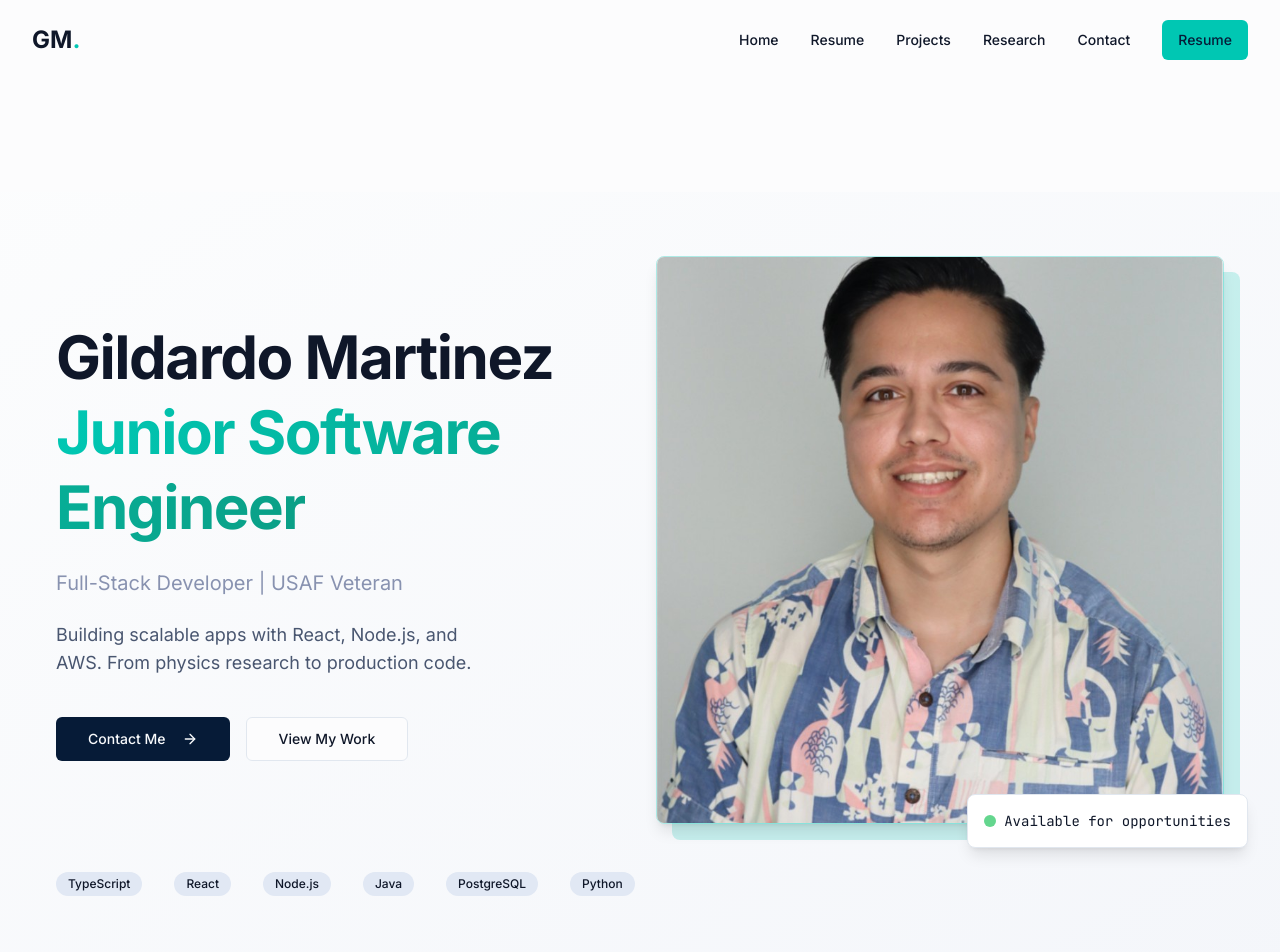
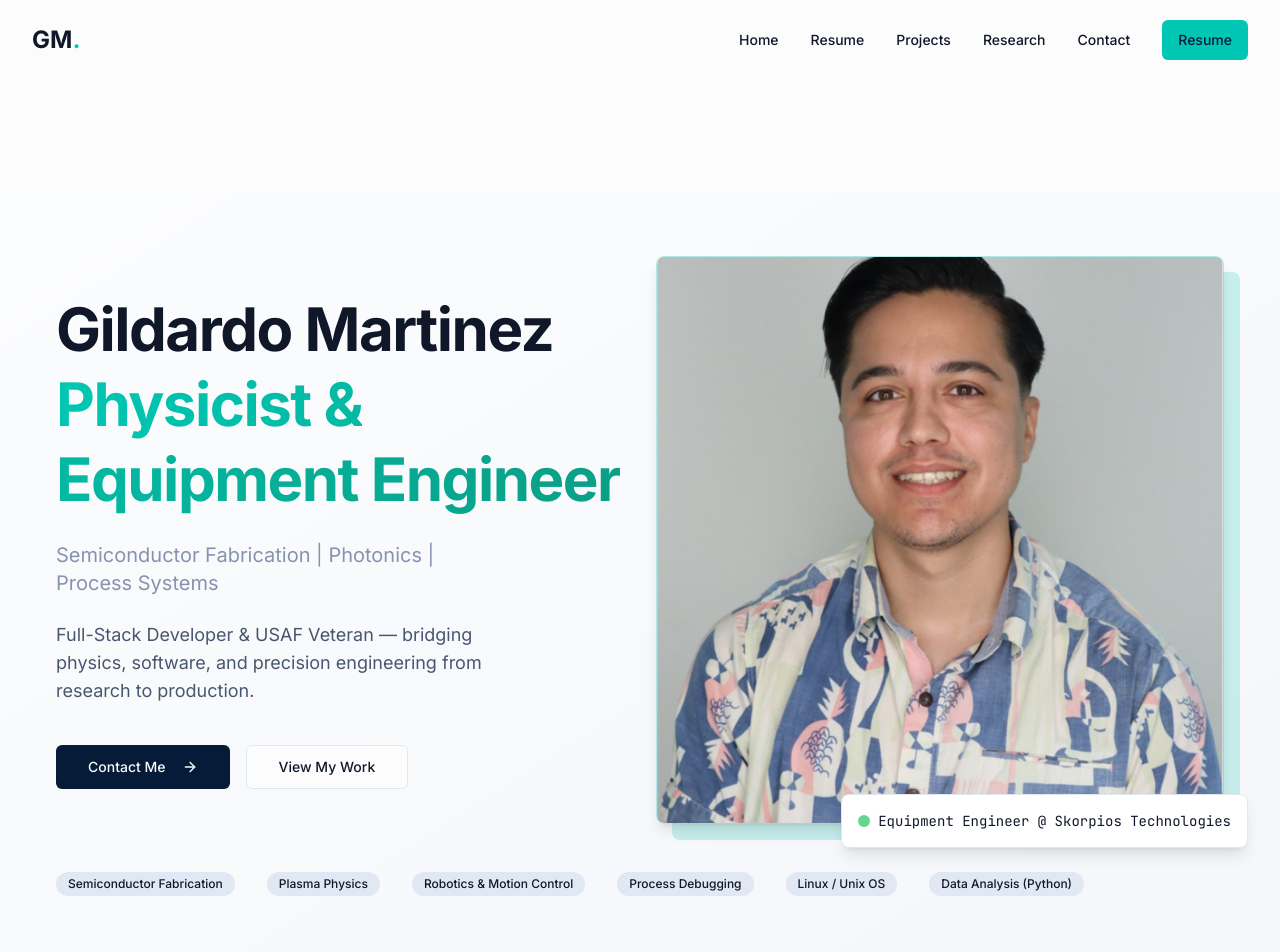
Before and after one commit to gildigital/personal-portfolio, a React (Vite) app: page / in a window 1280 px wide. Shown: the top 952 px of the page. Built offline with nearby package versions, Linux system fonts and the light colour scheme.

Commit message:
Refine hero section and meta tags for semiconductor focus

```diff
--- a/src/components/HeroSection.tsx
+++ b/src/components/HeroSection.tsx
@@ -1,4 +1,3 @@
-
 import { ArrowRight } from "lucide-react";
 import { Button } from "@/components/ui/button";
 
@@ -10,15 +9,15 @@ const HeroSection = () => {
           <h1 className="leading-tight">
             Gildardo Martinez
             <br />
-            <span className="text-gradient">Junior Software Engineer</span>
+            <span className="text-gradient">Physicist & Equipment Engineer</span>
           </h1>
 
           <p className="text-xl text-slate max-w-md">
-            Full-Stack Developer | USAF Veteran
+            Semiconductor Fabrication | Photonics | Process Systems
           </p>
 
           <p className="text-lg text-slate-dark max-w-md">
-            Building scalable apps with React, Node.js, and AWS. From physics research to production code.
+            Full-Stack Developer & USAF Veteran — bridging physics, software, and precision engineering from research to production.
           </p>
 
           <div className="flex flex-wrap gap-4 pt-4">
@@ -46,7 +45,7 @@ const HeroSection = () => {
           <div className="absolute -bottom-6 -right-6 bg-card p-4 rounded-lg shadow-lg border border-border">
             <div className="flex items-center space-x-2">
               <div className="w-3 h-3 bg-green-500 rounded-full animate-pulse"></div>
-              <p className="font-mono text-sm">Available for opportunities</p>
+              <p className="font-mono text-sm">Equipment Engineer @ Skorpios Technologies</p>
             </div>
           </div>
         </div>
@@ -54,12 +53,12 @@ const HeroSection = () => {
 
       <div className="container mt-12">
         <div className="flex flex-wrap gap-6 justify-center md:justify-start">
-          <div className="tech-badge">TypeScript</div>
-          <div className="tech-badge">React</div>
-          <div className="tech-badge">Node.js</div>
-          <div className="tech-badge">Java</div>
-          <div className="tech-badge">PostgreSQL</div>
-          <div className="tech-badge">Python</div>
+          <div className="tech-badge">Semiconductor Fabrication</div>
+          <div className="tech-badge">Plasma Physics</div>
+          <div className="tech-badge">Robotics & Motion Control</div>
+          <div className="tech-badge">Process Debugging</div>
+          <div className="tech-badge">Linux / Unix OS</div>
+          <div className="tech-badge">Data Analysis (Python)</div>
         </div>
       </div>
     </section>
--- a/src/pages/Index.tsx
+++ b/src/pages/Index.tsx
@@ -1,28 +1,42 @@
-
-import Header from '@/components/Header';
-import HeroSection from '@/components/HeroSection';
-import ResumeSection from '@/components/ResumeSection';
-import ProjectsSection from '@/components/ProjectsSection';
-import ResearchSection from '@/components/ResearchSection';
-import ContactSection from '@/components/ContactSection';
-import Footer from '@/components/Footer';
-import ScrollToTop from '@/components/ScrollToTop';
-import { Helmet, HelmetProvider } from 'react-helmet-async';
+import Header from "@/components/Header";
+import HeroSection from "@/components/HeroSection";
+import ResumeSection from "@/components/ResumeSection";
+import ProjectsSection from "@/components/ProjectsSection";
+import ResearchSection from "@/components/ResearchSection";
+import ContactSection from "@/components/ContactSection";
+import Footer from "@/components/Footer";
+import ScrollToTop from "@/components/ScrollToTop";
+import { Helmet, HelmetProvider } from "react-helmet-async";
 
 const Index = () => {
   return (
     <HelmetProvider>
       <>
         <Helmet>
-          <title>Gildardo Martinez - Junior Software Engineer & Full-Stack Developer</title>
-          <meta name="description" content="Gildardo Martinez's portfolio - Junior Software Engineer, Full-Stack Developer, and USAF Veteran specializing in React, Node.js, and AWS." />
-          <meta name="keywords" content="junior software engineer, full-stack developer, React Node.js portfolio, USAF veteran" />
+          <title>Gildardo Martinez - Physicist & Equipment Engineer</title>
+          <meta
+            name="description"
+            content="Portfolio of Gildardo Martinez — Physicist and Equipment Engineer in the semiconductor industry. Experienced in photonic device fabrication, process systems, and automation, with a background in full-stack development and USAF service."
+          />
+          <meta
+            name="keywords"
+            content="physicist, equipment engineer, semiconductor, photonics, process engineering, automation, cleanroom, USAF veteran, full-stack developer"
+          />
 
           {/* Open Graph / Social Media */}
           <meta property="og:type" content="website" />
-          <meta property="og:title" content="Gildardo Martinez - Software Engineer Portfolio" />
-          <meta property="og:description" content="Junior Software Engineer, Full-Stack Developer, and USAF Veteran specializing in React, Node.js, and AWS." />
-          <meta property="og:image" content="/uploads/eff682af-cd4d-4b87-8651-88063286cb65.png" />
+          <meta
+            property="og:title"
+            content="Gildardo Martinez - Physicist & Equipment Engineer"
+          />
+          <meta
+            property="og:description"
+            content="Physicist and Equipment Engineer specializing in semiconductor fabrication, photonics, and process automation. Bridging physics, software, and precision engineering."
+          />
+          <meta
+            property="og:image"
+            content="/uploads/eff682af-cd4d-4b87-8651-88063286cb65.png"
+          />
 
           {/* Accessibility */}
           <html lang="en" />
```
